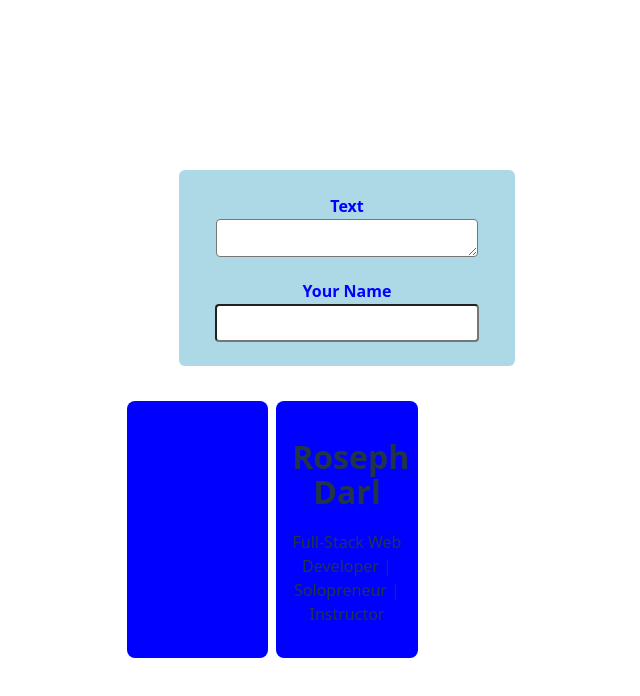
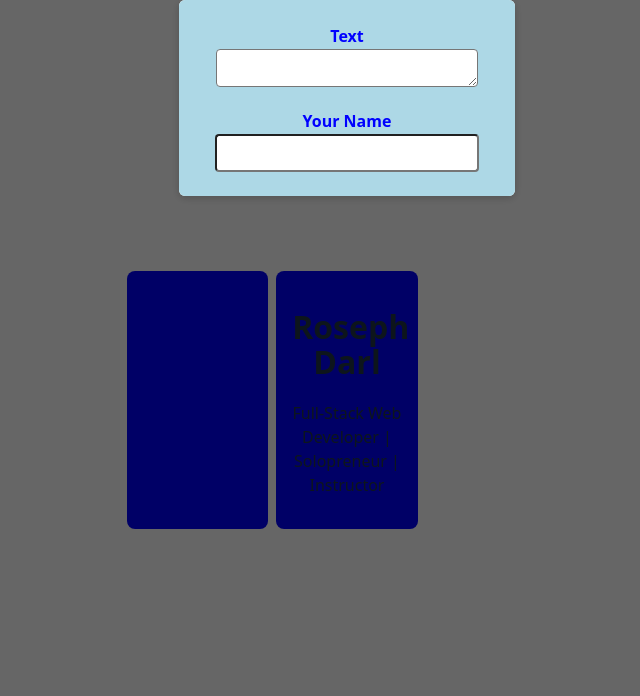
Before and after one commit to rdtungul/react-app1, a React (Vite) app: page / in a window 1280 px wide. Shown: the top 696 px of the page, without its empty margins (293-933 px from the left). Built offline with nearby package versions, Linux system fonts and the light colour scheme.

Commit message:
add special children prop

```diff
--- a/index.html
+++ b/index.html
@@ -4,7 +4,7 @@
     <meta charset="UTF-8" />
     <link rel="icon" type="image/svg+xml" href="./src/assets/react.svg" />
     <meta name="viewport" content="width=device-width, initial-scale=1.0" />
-    <title>React App1 (New Posts - Lifting State Up)</title>
+    <title>React App1 (New Posts - Special Children Prop)</title>
   </head>
   <body>
     <div id="root"></div>
--- /dev/null
+++ b/src/components/Modal.jsx
@@ -0,0 +1,14 @@
+import classes from './Modal.module.css'
+function Modal({children}) {
+  return (
+    <>
+        <div className={classes.backdrop}>
+            <dialog open className={classes.modal}>
+                {children}
+            </dialog>
+        </div>
+    </>
+  )
+}
+
+export default Modal
--- /dev/null
+++ b/src/components/Modal.module.css
@@ -0,0 +1,18 @@
+.backdrop {
+    position: fixed;
+    top: 0;
+    left: 0;
+    width: 100%;
+    height: 100vh;
+    background-color: rgba(0,0,0,0.6);
+    z-index: 1;
+}
+
+.modal {
+    border: none;
+    border-radius: 6px;
+    box-shadow: 0 2px 8px rgba(0,0,0,0.2);
+    padding: 0;
+    overflow: hidden;
+    z-index: 1;
+}
--- a/src/components/NewPost.module.css
+++ b/src/components/NewPost.module.css
@@ -2,9 +2,6 @@
     background: lightblue;
     padding: .5rem;
     width: 20rem;
-    margin: 2rem auto;
-    border-radius: 6px;
-    box-shadow: 0 2px, 8px rgba(0, 0, 0, 0.2);
 }
 
 .form label {
--- a/src/components/Post.jsx
+++ b/src/components/Post.jsx
@@ -1,7 +1,5 @@
 import classes from './Post.module.css'
-function Post(props) {
-  const author = props.author
-  const body = props.body
+function Post({author, body}) {
   return (
     <li className={classes.post} style={{color: 'light blue'}}>
         <h1 className={classes.title}>{author}</h1>
--- a/src/components/PostsList.jsx
+++ b/src/components/PostsList.jsx
@@ -1,6 +1,7 @@
 import { useState } from 'react';
 import NewPost from './NewPost';
 import Post from './Post';
+import Modal from './Modal';
 import classes from './PostsList.module.css'
 
 function PostsList() {
@@ -16,7 +17,9 @@
 
   return (
     <>
-      <NewPost onBodyChange={bodyChangeHandler} onAuthorChange={authorChangeHandler} />
+      <Modal>
+        <NewPost onBodyChange={bodyChangeHandler} onAuthorChange={authorChangeHandler} />
+      </Modal>
       <ul className={classes.posts}>
         <Post author={enteredAuthor} body={enteredBody} />
         <Post author="Roseph Darl" body="Full-Stack Web Developer | Solopreneur | Instructor" />
```
